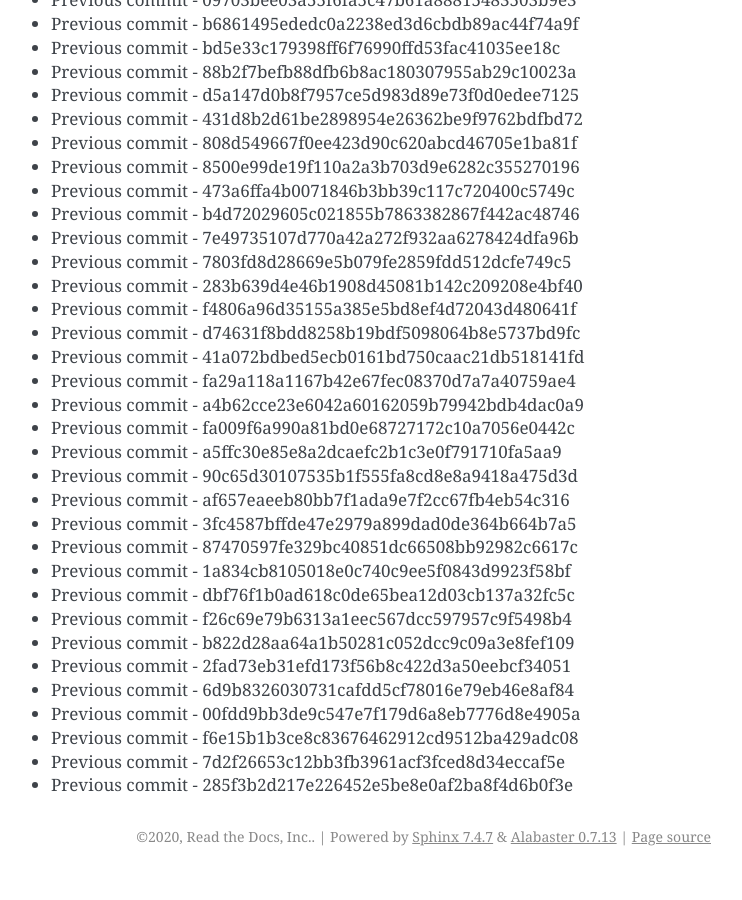
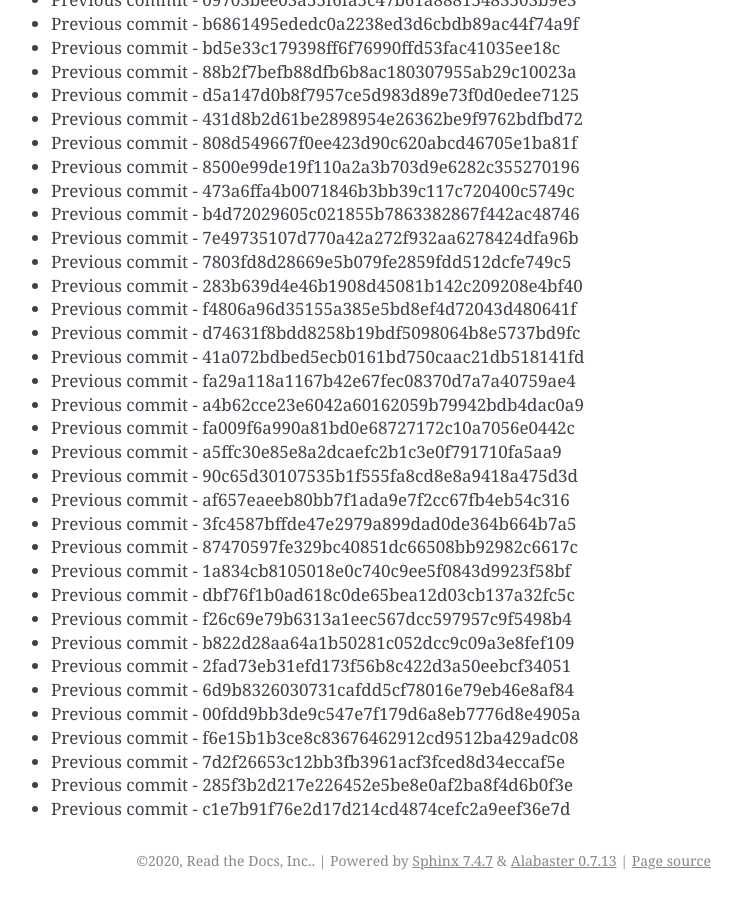
Before and after one commit to readthedocs/rtd-git-stresstest, a Sphinx documentation site: the page built from docs/updates.rst, in a window 1280 px wide and 900 px high, scrolled down 5272 px. Shown: the whole window, without its empty margins (399-1141 px from the left). Built offline with Sphinx 7.4.7, drawn with Linux system fonts in a browser that asks for light colours; before the commit the page ends 6148 px from its top, so only the background shows below that.

Commit message:
Generating commit from previous: c1e7b91f76e2d17d214cd4874cefc2a9eef36e7d

```diff
--- a/docs/updates.rst
+++ b/docs/updates.rst
@@ -253,3 +253,4 @@ It can be tested for any performance characteristics.
 * Previous commit - f6e15b1b3ce8c83676462912cd9512ba429adc08
 * Previous commit - 7d2f26653c12bb3fb3961acf3fced8d34eccaf5e
 * Previous commit - 285f3b2d217e226452e5be8e0af2ba8f4d6b0f3e
+* Previous commit - c1e7b91f76e2d17d214cd4874cefc2a9eef36e7d
```
